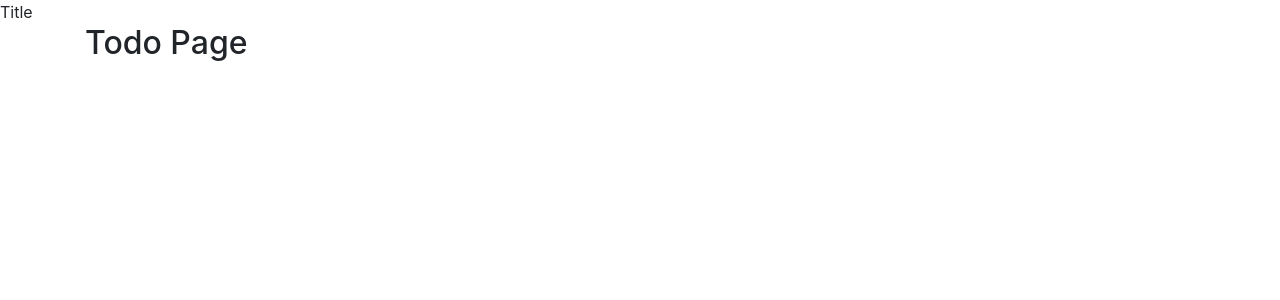
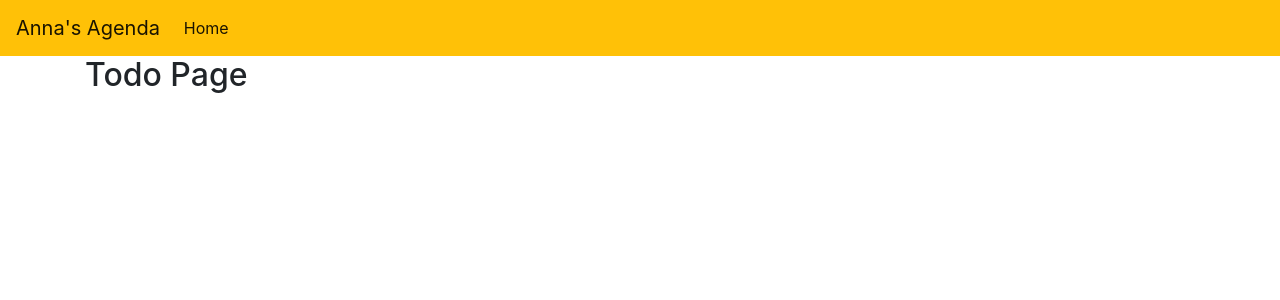
Before and after one commit to annamariej1015/react-todo-context, a React (Create React App) app: page / in a window 1280 px wide. Shown: the top 300 px of the page. Built offline with nearby package versions, Linux system fonts and the light colour scheme.

Commit message:
feature: added Navbar

```diff
--- a/src/App.css
+++ b/src/App.css
@@ -36,3 +36,7 @@
     transform: rotate(360deg);
   }
 }
+
+.navbar-style{
+  background-color: #486a83;
+}
--- a/src/components/Navbar.js
+++ b/src/components/Navbar.js
@@ -2,8 +2,20 @@
 
 const Navbar = () => {
     return(
-        <div>Title</div>
-    )
+        <nav class="navbar navbar-expand-lg navbar-light bg-warning navbar-style">
+        <a class="navbar-brand" href="#">Anna's Agenda</a>
+        <button class="navbar-toggler" type="button" data-toggle="collapse" data-target="#navbarNavDropdown" aria-controls="navbarNavDropdown" aria-expanded="false" aria-label="Toggle navigation">
+          <span class="navbar-toggler-icon"></span>
+        </button>
+        <div class="collapse navbar-collapse" id="navbarNavDropdown">
+          <ul class="navbar-nav">
+            <li class="nav-item active">
+              <a class="nav-link" href="#">Home <span class="sr-only">(current)</span></a>
+            </li>
+          </ul>
+        </div>
+      </nav>
+    );
 };
 
 export default Navbar;
```
Also changed, not shown: src/index.css (line endings or trailing spaces).
